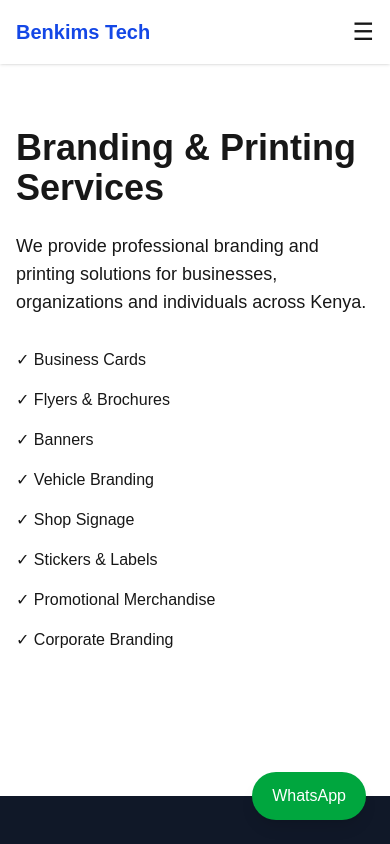
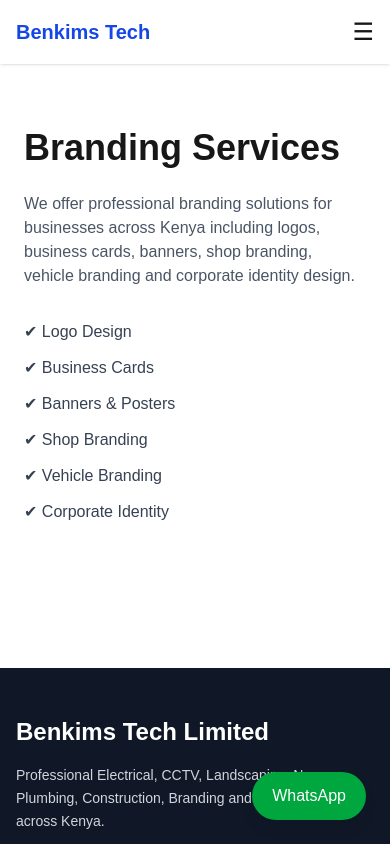
Before and after one commit to TheKhimik/benkims-tech, a Next.js app: page /Branding in a window 390 px wide. Shown: the top 844 px of the page. Built offline with nearby package versions, Linux system fonts and the light colour scheme.

Commit message:
Add Branding and Printing pages

```diff
--- a/app/Branding/page.tsx
+++ b/app/Branding/page.tsx
@@ -1,25 +1,26 @@
 export default function BrandingPage() {
   return (
-    <main className="max-w-7xl mx-auto px-4 sm:px-6 py-16">
+    <main className="max-w-7xl mx-auto px-6 py-16">
+
       <h1 className="text-4xl font-bold mb-6">
-        Branding & Printing Services
+        Branding Services
       </h1>
 
-      <p className="text-lg mb-8">
-        We provide professional branding and printing solutions for businesses,
-        organizations and individuals across Kenya.
+      <p className="text-gray-600 mb-8">
+        We offer professional branding solutions for businesses across Kenya
+        including logos, business cards, banners, shop branding, vehicle branding
+        and corporate identity design.
       </p>
 
-      <ul className="space-y-4">
-        <li>✓ Business Cards</li>
-        <li>✓ Flyers & Brochures</li>
-        <li>✓ Banners</li>
-        <li>✓ Vehicle Branding</li>
-        <li>✓ Shop Signage</li>
-        <li>✓ Stickers & Labels</li>
-        <li>✓ Promotional Merchandise</li>
-        <li>✓ Corporate Branding</li>
+      <ul className="space-y-3 text-gray-700">
+        <li>✔ Logo Design</li>
+        <li>✔ Business Cards</li>
+        <li>✔ Banners & Posters</li>
+        <li>✔ Shop Branding</li>
+        <li>✔ Vehicle Branding</li>
+        <li>✔ Corporate Identity</li>
       </ul>
+
     </main>
   );
 }
--- /dev/null
+++ b/app/Printing/page.tsx
@@ -0,0 +1,25 @@
+export default function PrintingPage() {
+  return (
+    <main className="max-w-7xl mx-auto px-6 py-16">
+
+      <h1 className="text-4xl font-bold mb-6">
+        Printing Services
+      </h1>
+
+      <p className="text-gray-600 mb-8">
+        We provide high-quality printing services for individuals and businesses
+        including marketing materials and branded merchandise.
+      </p>
+
+      <ul className="space-y-3 text-gray-700">
+        <li>✔ Business Cards</li>
+        <li>✔ Flyers & Brochures</li>
+        <li>✔ Banners</li>
+        <li>✔ Posters</li>
+        <li>✔ Stickers</li>
+        <li>✔ Promotional Materials</li>
+      </ul>
+
+    </main>
+  );
+}
```
